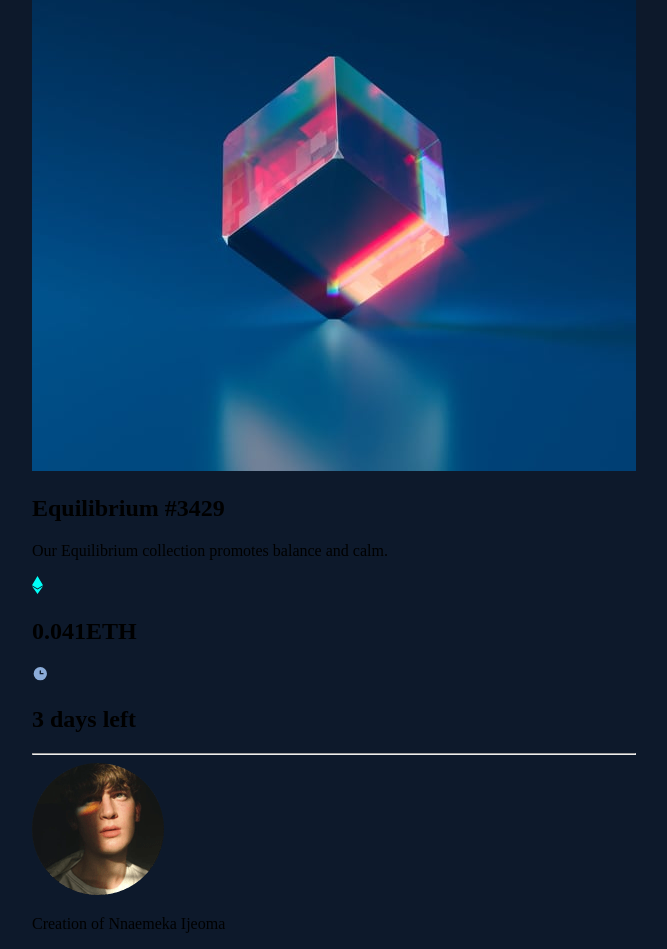
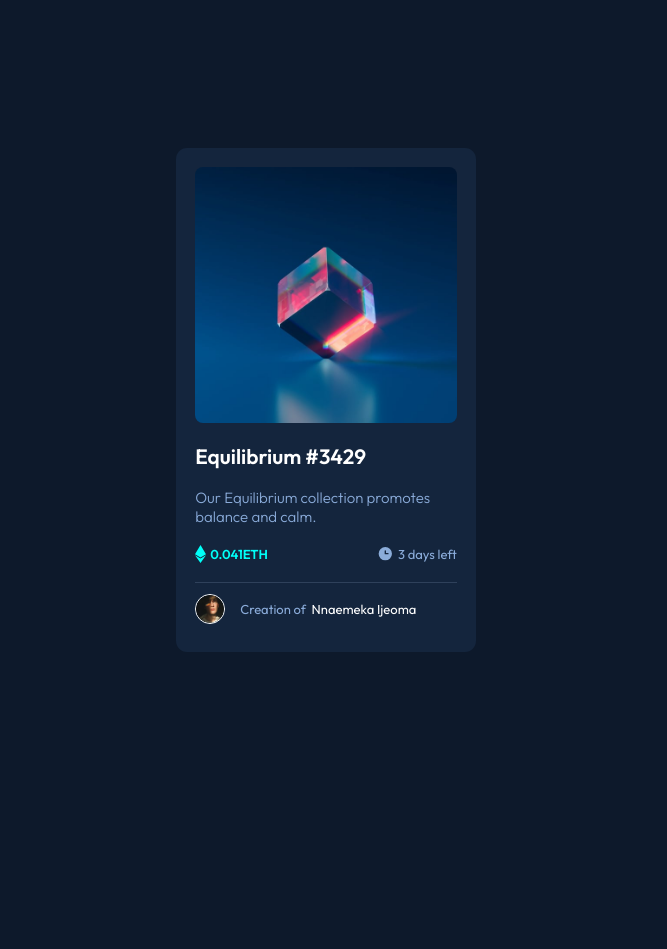
Before and after one commit to iamdrmeka/NFTpreview, a plain HTML site: page index.html in a window 1280 px wide. Shown: the whole page, without its empty margins (314-981 px from the left). After the commit the page ends 800 px from the top, so only its background shows below. Drawn offline with Linux system fonts and the light colour scheme.

Commit message:
finished the project

```diff
--- a/index.html
+++ b/index.html
@@ -16,9 +16,9 @@
             <main class="container">
 
                 <section class="wrapper wrapper-one">
-            <article class="image-wrap">
-                <img src="/images/image-equilibrium.jpg" alt="image-equilibrium">
-            </article>
+
+                        <img src="/images/image-equilibrium.jpg" alt="image-equilibrium" class="image">
+
                 </section>
 
                 <section class="wrapper wrapper-two">
@@ -26,14 +26,14 @@
                     <p class="product-desc">Our Equilibrium collection promotes balance and calm.</p>
 
                     <article class="product-detail">
-                <aside class="details">
+                        <aside class="details number">
                             <svg width="11" height="18" xmlns="http://www.w3.org/2000/svg"><path d="M11 10.216 5.5 18 0 10.216l5.5 3.263 5.5-3.262ZM5.5 0l5.496 9.169L5.5 12.43 0 9.17 5.5 0Z" fill="#00FFF8"/></svg>
-                    <h2>0.041ETH</h2>
+                            <p>0.041ETH</p>
                         </aside>
 
-                <aside class="details">
+                        <aside class="details days">
                             <svg width="17" height="17" xmlns="http://www.w3.org/2000/svg"><path d="M8.305 2.007a6.667 6.667 0 1 0 0 13.334 6.667 6.667 0 0 0 0-13.334Zm2.667 7.334H8.305a.667.667 0 0 1-.667-.667V6.007a.667.667 0 0 1 1.334 0v2h2a.667.667 0 0 1 0 1.334Z" fill="#8BACD9"/></svg>
-                    <h2>3 days left</h2>
+                            <p>3 days left</p>
                         </aside>
                     </article>
 
@@ -43,7 +43,7 @@
 
                 <section class="maker">
                     <img src="/images/image-avatar.png" alt="">
-            <p>Creation of <span>Nnaemeka Ijeoma</span> </p>
+                    <p>Creation of <span class="name"> Nnaemeka Ijeoma</span> </p>
                 </section>
 
             </main>
--- a/style.scss
+++ b/style.scss
@@ -1,18 +1,129 @@
-//color config
 $body-color: hsl(217, 54%, 11%);
-$Very-dark-blue-cardbg: hsl(216, 50%, 16%);
+$card-color: hsl(216, 50%, 16%);
 $very-dark-blue-line: hsl(215, 32%, 27%);
-$White: hsl(0, 0%, 100%);
+$white: hsl(0, 0%, 100%);
 $soft-blue: hsl(215, 51%, 70%);
 $Cyan: hsl(178, 100%, 50%);
 //font config
 $font-style: 'Outfit', sans-serif;
 
+*{
+    padding: 0;
+    margin: 0;
+    box-sizing: border-box;
+}
+
 body {
-    background-color: $body-color;
-    display: flex;
-    justify-content: center;
-    align-items: center;
+    display: grid;
+    place-content: center;
     width: 100vw;
     height: 100vh;
+    background-color: $body-color;
+    font-family: $font-style;
 }
+
+.container {
+    width: 300px;
+    background-color: $card-color;
+    padding: 1.2rem;
+    border-radius: 0.7rem;
+
+}
+
+.wrapper-one {
+    width: 100%;
+    height: 55%;
+    margin-bottom: 1.2rem;
+}
+
+.image {
+    width: 100%;
+    height: 100%;
+    border-radius: 8px;
+}
+
+.product-name {
+    font-size:1.3rem;
+    color: $white;
+    margin-bottom: 1.2rem;
+}
+
+.product-desc {
+    color: $soft-blue;
+    font-size: 15px;
+    font-weight: 300;
+    // opacity: 0;
+    margin-bottom: 1.2rem;
+}
+
+.product-detail {
+    display: flex;
+    justify-content: space-between;
+    margin-bottom: 1.2rem;
+}
+
+.details{
+    display: flex;
+    align-items: center;
+
+
+}
+
+.number p {
+    color: $Cyan;
+    margin-left: 4px;
+    font-weight: 600;
+    font-size: 13px;
+}
+
+.days p {
+    color: $soft-blue;
+    font-size: 13px;
+    margin-left: 4px;
+}
+
+hr {
+ border: 0.5px solid $very-dark-blue-line;
+ border-bottom: transparent;
+ margin-bottom: 0.7rem;
+}
+
+.maker {
+    display: flex;
+    align-items: center;
+
+    img {
+        width: 30px;
+        border: 1px solid $white;
+        border-radius: 50%;
+        margin-right: 15px;
+    }
+
+    p{
+        color: $soft-blue;
+        font-size: 13px;
+
+        span {
+            color: $white;
+            margin-left: 3px;
+            display: inline-block;
+        }
+
+    }
+
+
+
+}
+
+
+@media screen and (max-width: 786px) {
+
+    body {
+        height: auto;
+        padding-top: 4rem;
+    }
+
+    .container {
+        width: 320px;
+    }
+}
```
Also changed, not shown: style.css, 1 other file. Lines whose indentation alone changed are shown as unchanged.
